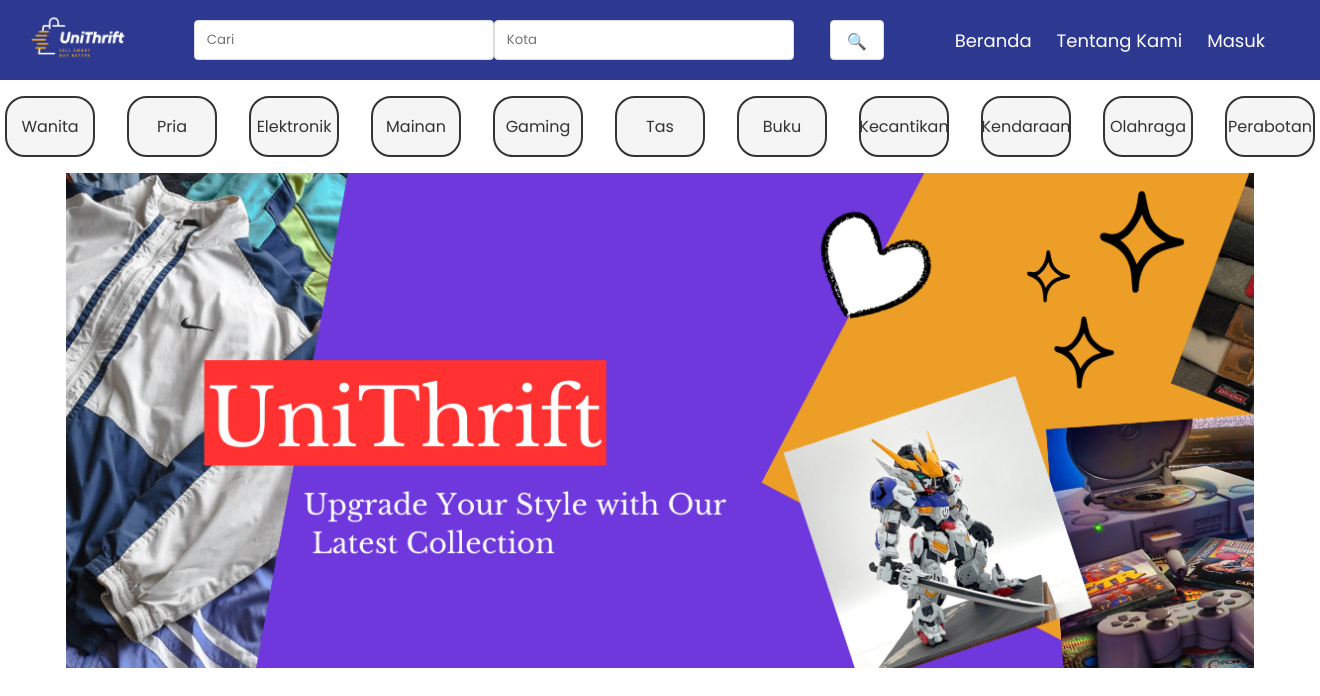
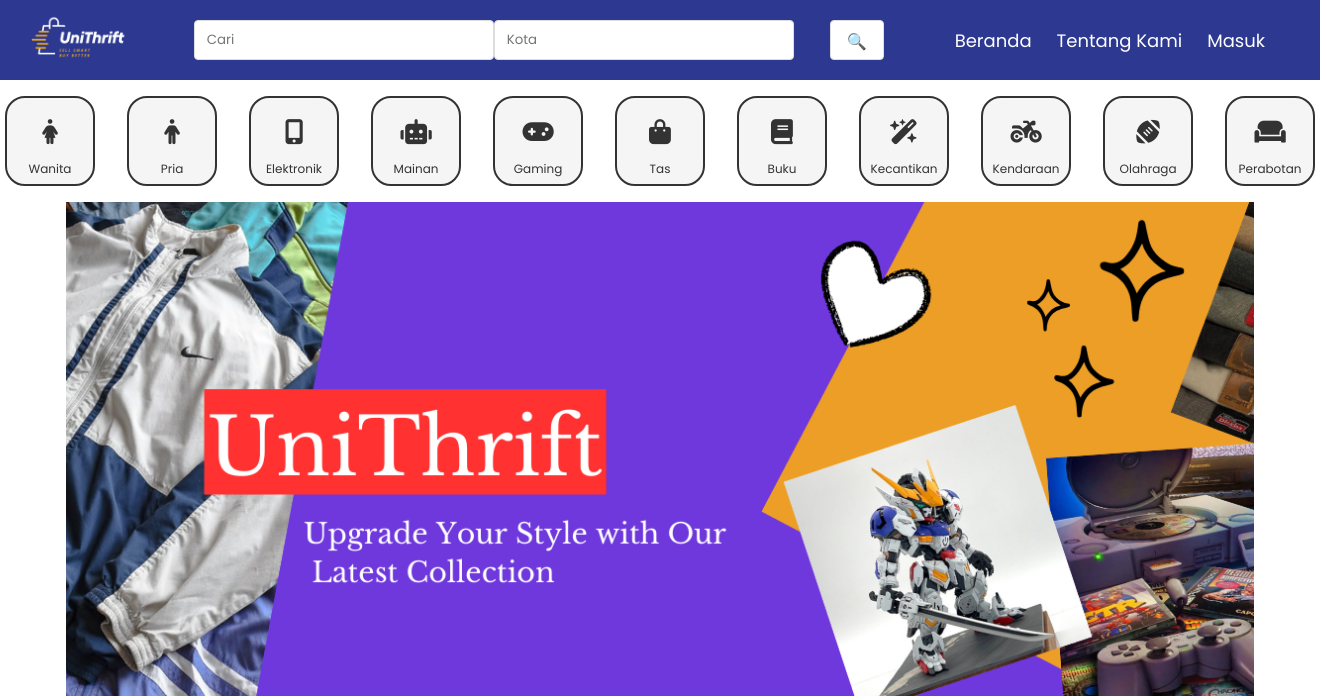
Before and after one commit to Gregroww/UniThrift, a PHP site: page / in a window 1320 px wide. Shown: the top 696 px of the page. Run offline with PHP 8.4, Linux system fonts and the light colour scheme; data comes from the database, SQL or seed files in the repository.

Commit message:
Update tampilan index.php

```diff
--- a/index.php
+++ b/index.php
@@ -26,6 +26,7 @@
     <link rel="stylesheet" href="styles.css">
     <link rel="preconnect" href="https://fonts.googleapis.com">
     <link rel="preconnect" href="https://fonts.gstatic.com" crossorigin>
+    <link rel="stylesheet" href="https://cdnjs.cloudflare.com/ajax/libs/font-awesome/6.0.0-beta3/css/all.min.css">
     <link href="https://fonts.googleapis.com/css2?family=Poppins:ital,wght@0,100;0,200;0,300;0,400;0,500;0,600;0,700;0,800;0,900;1,100;1,200;1,300;1,400;1,500;1,600;1,700;1,800;1,900&display=swap" rel="stylesheet">
 </head>
 <body>
@@ -35,36 +36,69 @@
 
     <nav class="categories">
         <a href="#" class="category">
+        <div class="ikon">
+            <i class="fa-solid fa-person-dress"></i>
+        </div>
             <span class="text-category">Wanita</span>
         </a>
         <a href="#" class="category">
+        <div class="ikon">
+            <i class="fa-solid fa-person"></i>
+        </div>
             <span class="text-category">Pria</span>
         </a>
         <a href="#" class="category">
+        <div class="ikon">
+            <i class="fa-solid fa-mobile-screen-button"></i>
+        </div>
             <span class="text-category">Elektronik</span>
         </a>
         <a href="#" class="category">
+        <div class="ikon">
+            <i class="fa-solid fa-robot"></i>
+        </div>
             <span class="text-category">Mainan</span>
         </a>
         <a href="#" class="category">
+        <div class="ikon">
+            <i class="fa-solid fa-gamepad"></i>
+        </div>
             <span class="text-category">Gaming</span>
         </a>
         <a href="#" class="category">
+        <div class="ikon">
+            <i class="fa-solid fa-bag-shopping"></i>
+        </div>
             <span class="text-category">Tas</span>
         </a>
         <a href="#" class="category">
+        <div class="ikon">
+            <i class="fa-solid fa-book"></i>
+        </div>
             <span class="text-category">Buku</span>
         </a>
         <a href="#" class="category">
+        <div class="ikon">
+            <i class="fa-solid fa-wand-magic-sparkles"></i>
+        </div>
             <span class="text-category">Kecantikan</span>
         </a>
         <a href="#" class="category">
+        <div class="ikon">
+            <i class="fa-solid fa-motorcycle"></i>
+        </div>
             <span class="text-category">Kendaraan</span>
         </a>
         <a href="#" class="category">
+        <div class="ikon">
+        <i class="fa-solid fa-football"></i>
+        </div>
             <span class="text-category">Olahraga</span>
         </a>
         <a href="#" class="category">
+        <div class="ikon">
+            <i class="fa-solid fa-couch"></i>
+        </div>
             <span class="text-category">Perabotan</span>
         </a>
     </nav>
--- a/styles.css
+++ b/styles.css
@@ -1,4 +1,3 @@
-
 * {
     margin: 0;
     padding: 0;
@@ -33,7 +32,6 @@
     border-radius: 5px;
 }
 
-
 .search-bar {
     flex: 1;
     margin: 0 2rem;
@@ -59,7 +57,6 @@
     cursor: pointer;
     font-size: 1.2rem;
 }
-
 
 .header-buttons {
     display: flex;
@@ -96,7 +93,6 @@
     background-color: #f0f0f0;
 }
 
-
 .cart-badge {
     position: relative;
 
@@ -121,15 +117,19 @@
     text-decoration: none;
     color: #333;
     min-width: 90px;
+    max-height: 90px;
     transition: transform 0.2s;
     background-color: #f5f5f5;
     padding: 1rem;
     border-radius: 20px;
 }
 
+.ikon{
+    font-size: 25px;
+}
 
 .text-category {
-    font-size: 16px;
+    font-size: 12px;
 }
 
 .category:hover {
@@ -143,7 +143,6 @@
     box-shadow: 0 6px 12px rgba(0, 0, 0, 0.2);
     transform: translateY(-2px);
 }
-
 
 .banner {
     width: 100%;
@@ -159,7 +158,6 @@
     display: inline-block;
     padding: 0px ;
 }
-
 
 .product-title{
     display: flex;
@@ -269,8 +267,6 @@
     margin-bottom: 20px;
 }
 
-
-
 .title-option {
     font-size: 16px;
     font-weight: bold;
@@ -360,7 +356,7 @@
 
 .menu-copyright .list-link:hover {
     color: #0078e7;
-    text-decoration: underline;
+    text-decoration: underline;
 }
 
 /* Main Utama */
@@ -368,6 +364,7 @@
 .main-section {
     padding: 20px;
     background-color: white;
+    margin-bottom: 100px;
 }
 
 .main-content {
@@ -375,14 +372,12 @@
     margin: 0 auto;
 }
 
-
 .content-grid {
     display: grid;
     grid-template-columns: repeat(auto-fit, minmax(180px, 1fr));
     gap: 3.5rem;
     justify-items: center;
 }
-
 
 .content-box {
     background-color: #fff;
@@ -431,7 +426,6 @@
     font-family: "Roboto", sans-serif;
 }
 
-
 .title-box p {
     font-size: 0.85em;
     color:  #666;
```
